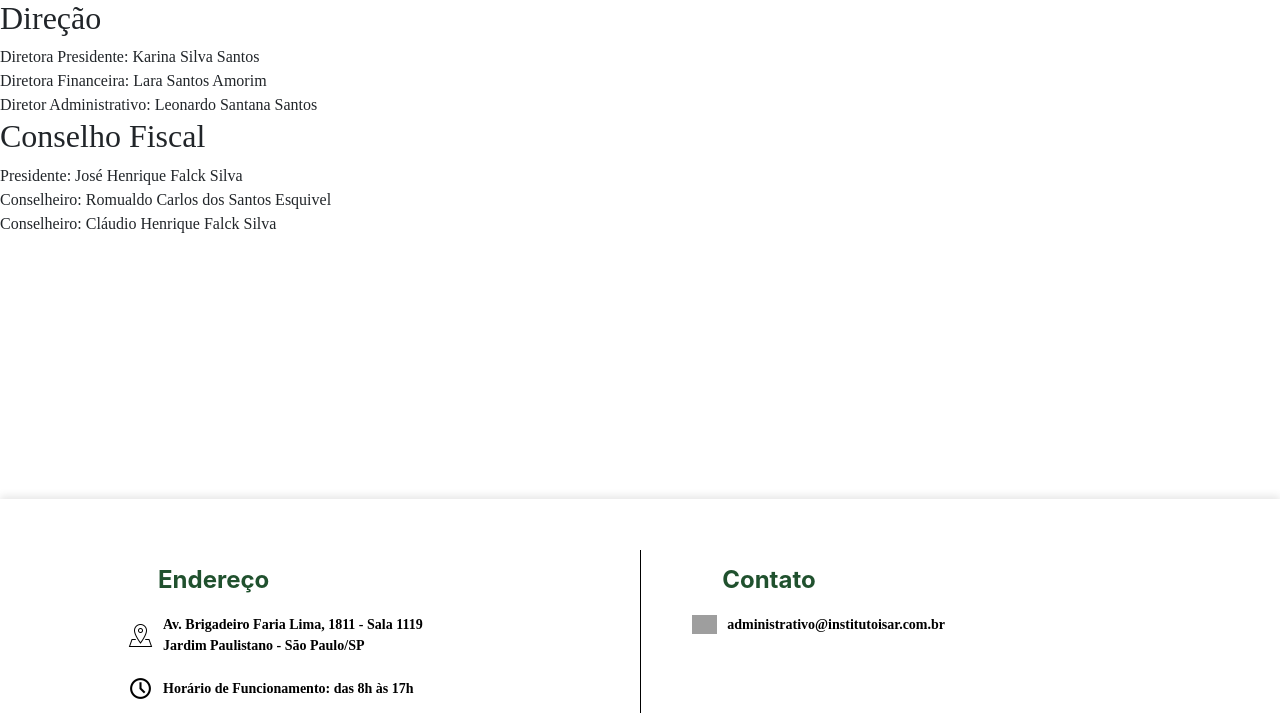
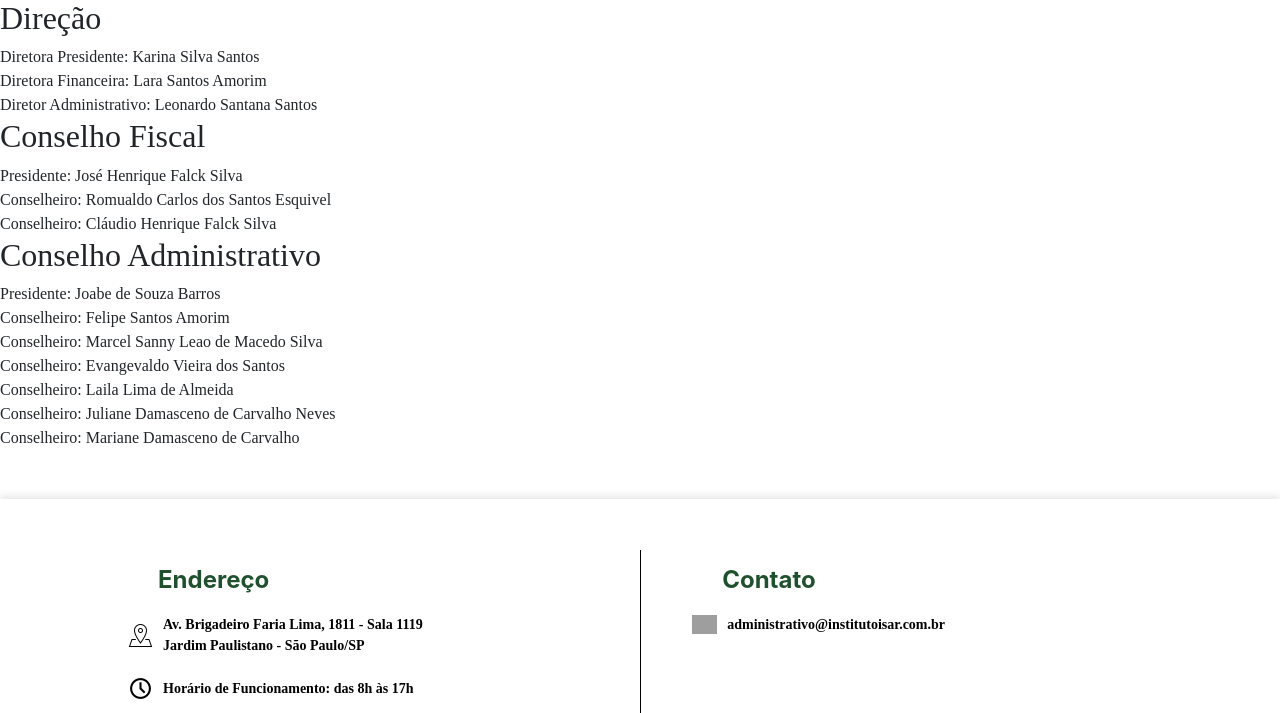
Before and after one commit to Gabriel-Avelino/Instituto-ISAR-Testes, a Django app: page /governanca in a window 1280 px wide. Shown: the part 761-1474 px from the top of the page. Run offline with Django 5.2, Linux system fonts and the light colour scheme; some web fonts are replaced; grey boxes are pictures that could not be loaded.

Commit message:
Tela de governança: banner e adição de info

```diff
--- a/isar/templates/background.html
+++ b/isar/templates/background.html
@@ -12,11 +12,11 @@
     <link rel="icon" type="image/x-icon" href="{% static 'img/favicon.ico' %}">
     <link href="https://cdn.jsdelivr.net/npm/bootstrap@5.3.0-alpha1/dist/css/bootstrap.min.css" rel="stylesheet"
     integrity="sha384-GLhlTQ8iRABdZLl6O3oVMWSktQOp6b7In1Zl3/Jr59b6EGGoI1aFkw7cmDA6j6gD" crossorigin="anonymous">
-    {% block extra_head %}
-    {% endblock extra_head %}
     <link rel="stylesheet" href="{% static 'css/style.css' %}">
     <link rel="stylesheet" href="{% static 'css/formatados.css' %}">
     <link rel="stylesheet" href="{% static 'css/responsivo.css' %}">
+    {% block extra_head %}
+    {% endblock extra_head %}
     <style>
        @font-face {
         font-family: 'Jumper';
--- a/isar/templates/governanca.html
+++ b/isar/templates/governanca.html
@@ -4,13 +4,14 @@
     {% trans 'Governança - Instituto ISAR' %}
 {% endblock head_title %}
 {% block extra_head %}
+    <link rel="stylesheet" href="{% static 'css/governanca.css' %}">
 {% endblock extra_head %}
 {% block content %}
     <main>
-        <div class="section introduction">
+        <div class="section introduction governanca-banner">
             <h1>Governança</h1>
         </div>
-        <div class="section">
+        <div class="section governanca">
             <h2>Direção</h2>
             <div>
                 <p>Diretora Presidente: Karina Silva Santos</p>
@@ -23,6 +24,16 @@
                 <p>Conselheiro: Romualdo Carlos dos Santos Esquivel</p>
                 <p>Conselheiro: Cláudio Henrique Falck Silva</p>
             </div>
+            <h2>Conselho Administrativo</h2>
+            <div>
+                <p>Presidente: Joabe de Souza Barros</p>
+                <p>Conselheiro: Felipe Santos Amorim</p>
+                <p>Conselheiro: Marcel Sanny Leao de Macedo Silva</p>
+                <p>Conselheiro: Evangevaldo Vieira dos Santos</p>
+                <p>Conselheiro: Laila Lima de Almeida</p>
+                <p>Conselheiro: Juliane Damasceno de Carvalho Neves</p>
+                <p>Conselheiro: Mariane Damasceno de Carvalho</p>
+            </div>
         </div>
     </main>
 {% endblock content%}
--- /dev/null
+++ b/static/css/governanca.css
@@ -0,0 +1,4 @@
+.section.introduction.governanca-banner{
+    background-image: linear-gradient(180deg, rgba(0, 0, 0, 0) -30%, #000000 98.04%), url(../img/governanca-banner.png);
+    background-size: cover;
+}
```
Also changed, not shown: static/img/governanca-banner.png (added).
